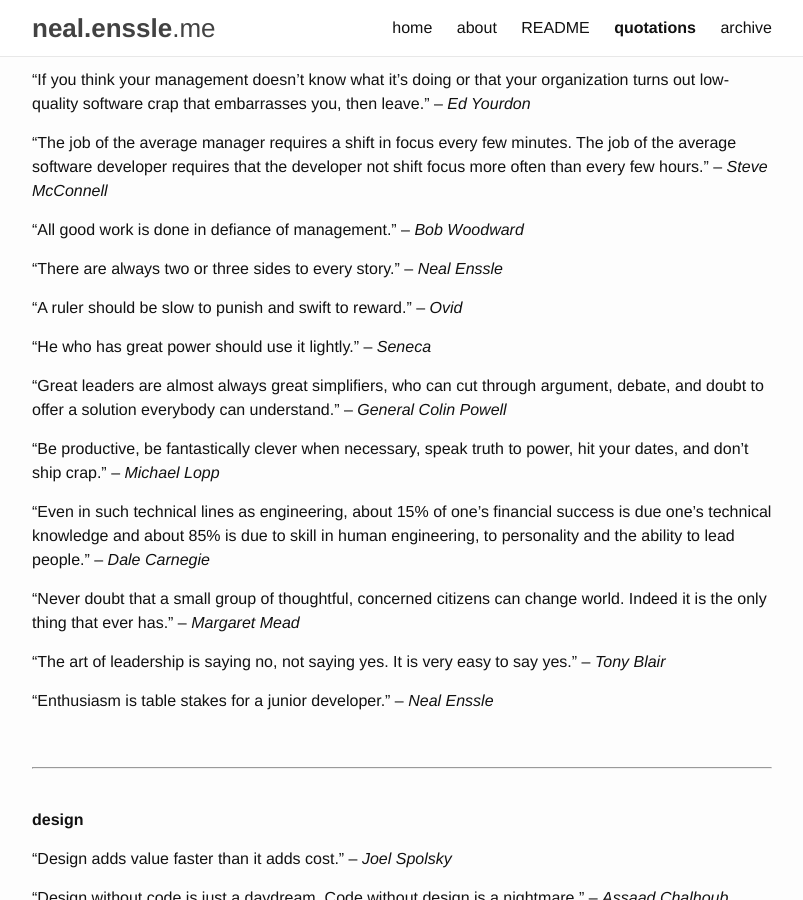
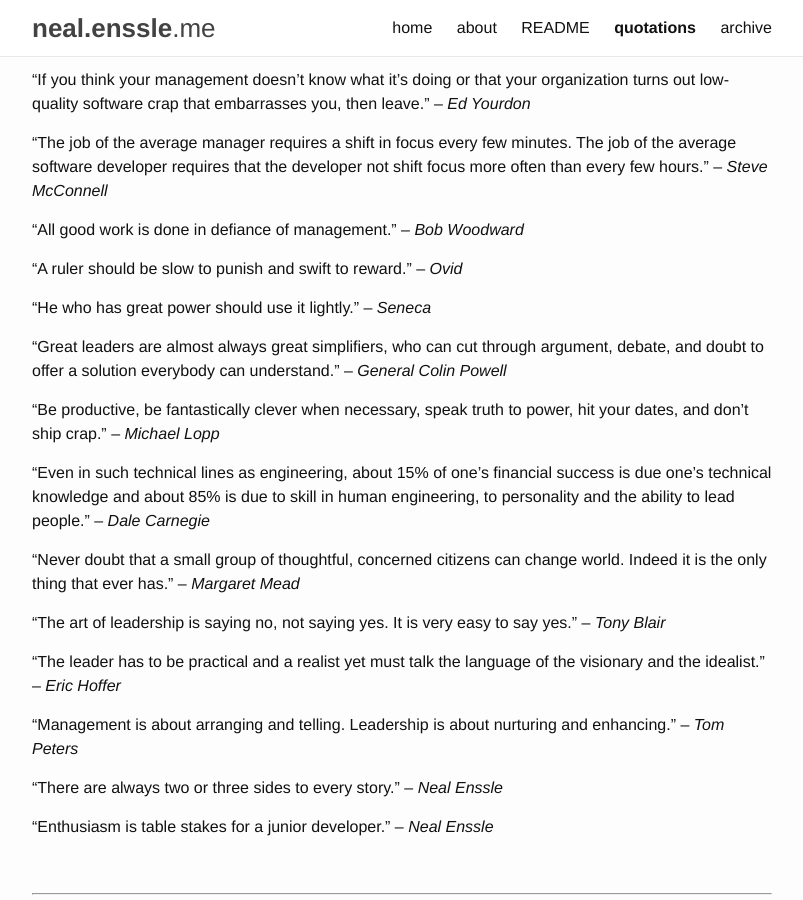
Before and after one commit to nealenssle/nealenssle.github.io, a Jekyll site: the page built from pages/quotes.md, in a window 1280 px wide and 900 px high, scrolled down 3242 px. Shown: the whole window, without its empty margins (238-1041 px from the left). Built offline with Jekyll 4.4.1, drawn with Linux system fonts in a browser that asks for light colours.

Commit message:
Adding a few new quotes.

```diff
--- a/pages/quotes.md
+++ b/pages/quotes.md
@@ -138,6 +136,12 @@ permalink: /quotes
 "Never doubt that a small group of thoughtful, concerned citizens can change world. Indeed it is the only thing that ever has." &ndash; _Margaret Mead_
 
 "The art of leadership is saying no, not saying yes. It is very easy to say yes." &ndash; _Tony Blair_
+
+"The leader has to be practical and a realist yet must talk the language of the visionary and the idealist." &ndash; _Eric Hoffer_
+
+"Management is about arranging and telling. Leadership is about nurturing and enhancing." &ndash; _Tom Peters_
+
+"There are always two or three sides to every story." &ndash; _Neal Enssle_
 
 "Enthusiasm is table stakes for a junior developer." &ndash; _Neal Enssle_
 
```
Also changed, not shown: other parts of pages/quotes.md (+0 -2 lines).
